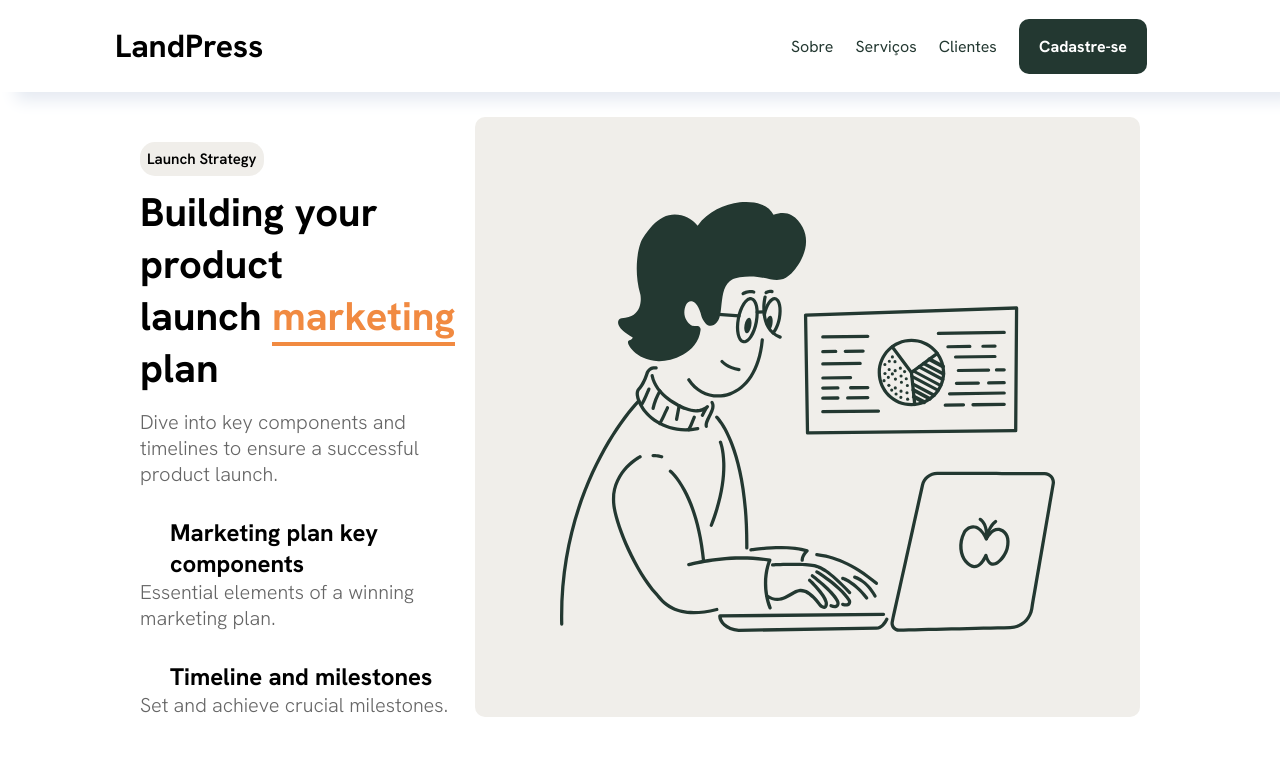
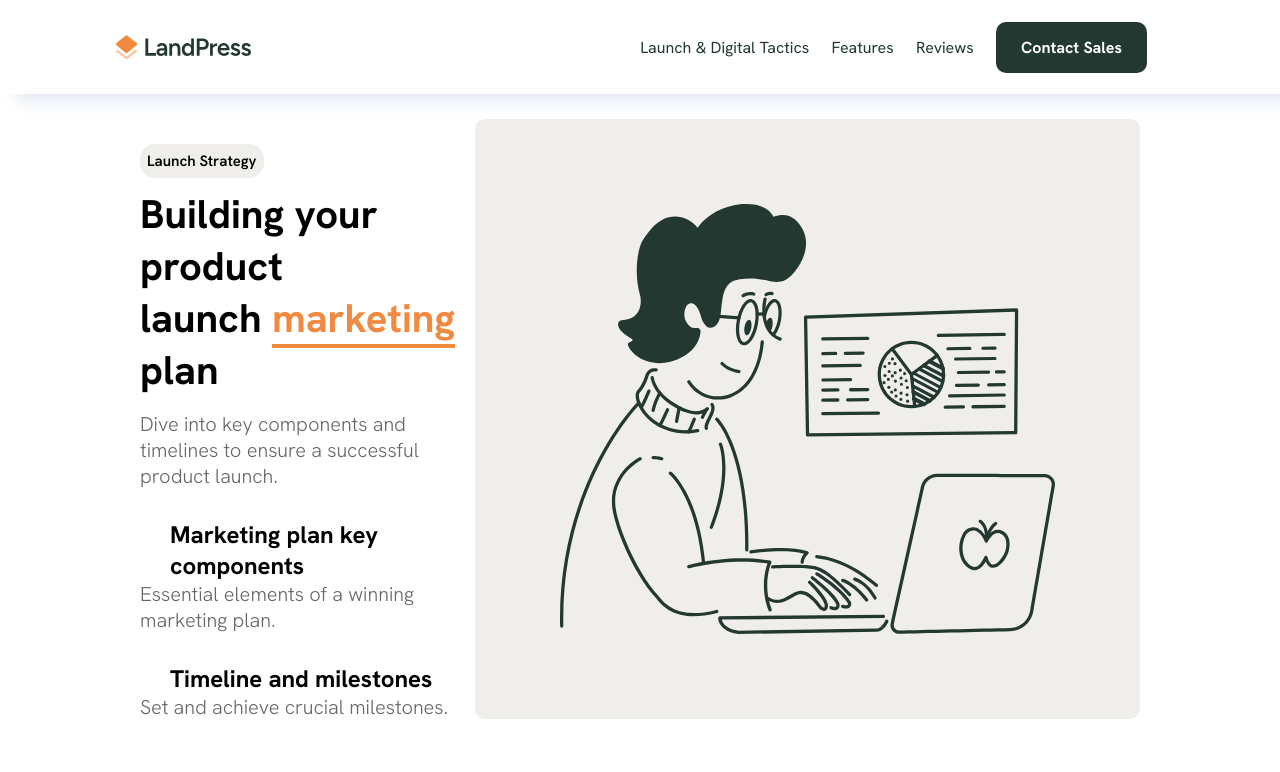
Before and after one commit to Bruno-Braganca-Fernandes/Marketing-page, a plain HTML site: page index.html in a window 1280 px wide. Shown: the top 772 px of the page. Drawn offline with Linux system fonts and the light colour scheme.

Commit message:
Adding features

```diff
--- a/index.html
+++ b/index.html
@@ -15,27 +15,28 @@
 <body>
     <header>
         <div class="container">
-            <h1>LandPress</h1>
+            <img src="imagens/landpress-logo.svg" alt="">
             <nav>
                 <ul>
                     <li>
-                        <a href="#">Sobre</a>
+                        <a href="#launch">Launch & Digital Tactics</a>
                     </li>
                     <li>
-                        <a href="#">Serviços</a>
+                        <a href="#features">Features</a>
                     </li>
                     <li>
-                        <a href="#">Clientes</a>
+                        <a href="#clients">Reviews</a>
                     </li>
                     <li>
-                        <a class="special-button" href="#">Cadastre-se</a>
+                        <a class="special-button" href="#">Contact Sales</a>
                     </li>
                 </ul>
             </nav>
         </div>
     </header>
     <main>
-        <section class="sessao1">
+        <section id="launch">
+            <div class="sessao1">
                 <div class="content">
                     <h6>Launch Strategy</h6>
                     <h2>Building your product <br> launch <span>marketing</span> plan</h2>
@@ -52,8 +53,10 @@
                     </ul>
                 </div>
                 <img src="imagens/ilustration1.svg" alt="pessoa usando um notebook" srcset="">
+            </div>
         </section>
-        <section class="sessao2">
+        <section>
+            <div class="sessao2">
                 <div class="content">
                     <h6>Digital Tactics</h6>
                     <h2>Marketing <span>strategies</span> <br> for product launch</h2>
@@ -71,8 +74,9 @@
                     </ul>
                 </div>
                 <img src="imagens/ilustration2.svg" alt="pessoa usando um notebook" srcset="">
+            </div>
         </section>
-        <section>
+        <section id="features">
             <div class="content">
                 <h6>Purchase Reasons</h6>
                 <h2>6 <span>reasons</span> to choose our <br> marketing checklist bundle</h2>
--- a/style.css
+++ b/style.css
@@ -7,7 +7,7 @@
 }
 
 header {
-    padding: 25px 0;
+    padding: 35px 0;
     background-color: #fff;
     position: sticky;
     top: 0px;
@@ -27,7 +27,7 @@ header nav li a {
 .special-button {
     font-weight: bold;
     border: none;
-    padding: 17px 20px;
+    padding: 15px 25px;
     background-color: #233831;
     color: #fff;
     border-radius: 10px;
@@ -110,7 +110,8 @@ span {
     box-shadow: 0 0.1em;
 }
 
-img {
+.sessao1 img,
+.sessao2 img {
     width: 85vh;
     height: 75vh;
     background-color: #F0EEEA;
```
Also changed, not shown: imagens/landpress-logo.svg (added). Lines whose indentation alone changed are shown as unchanged.
